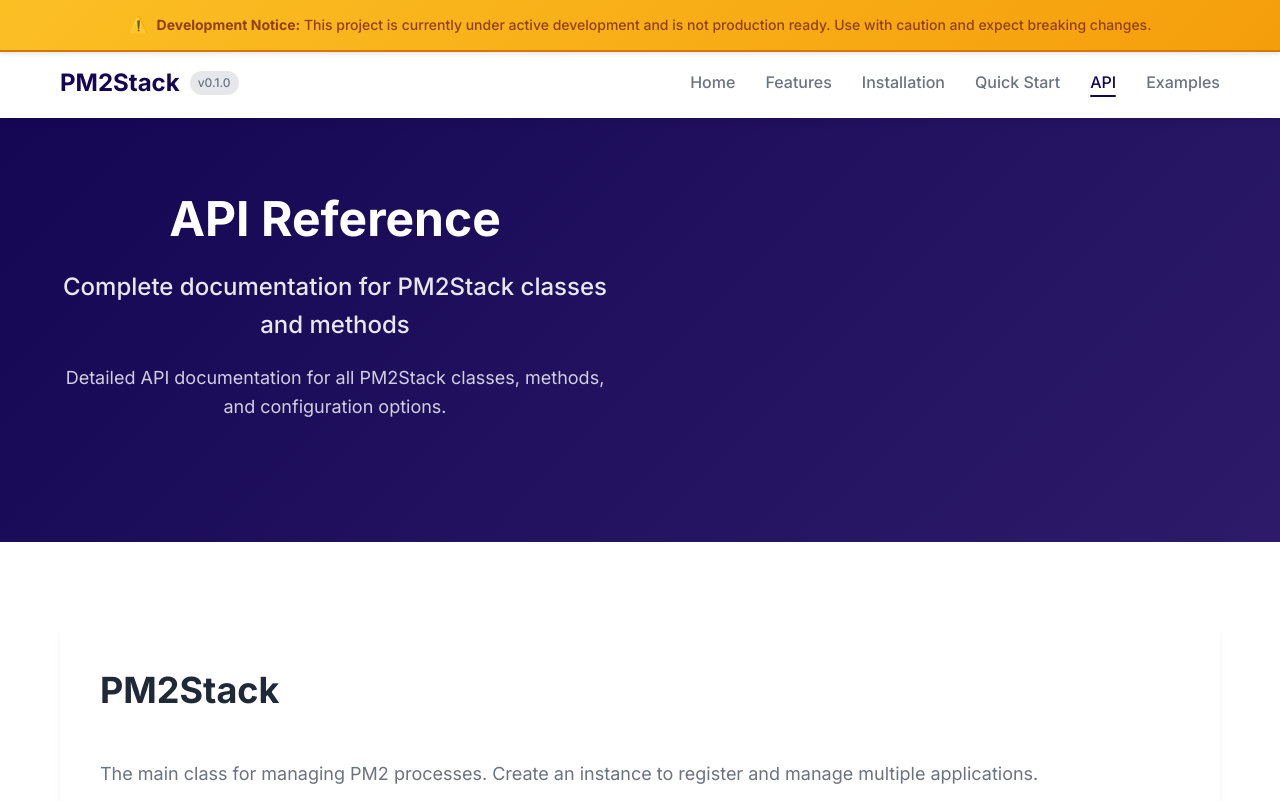
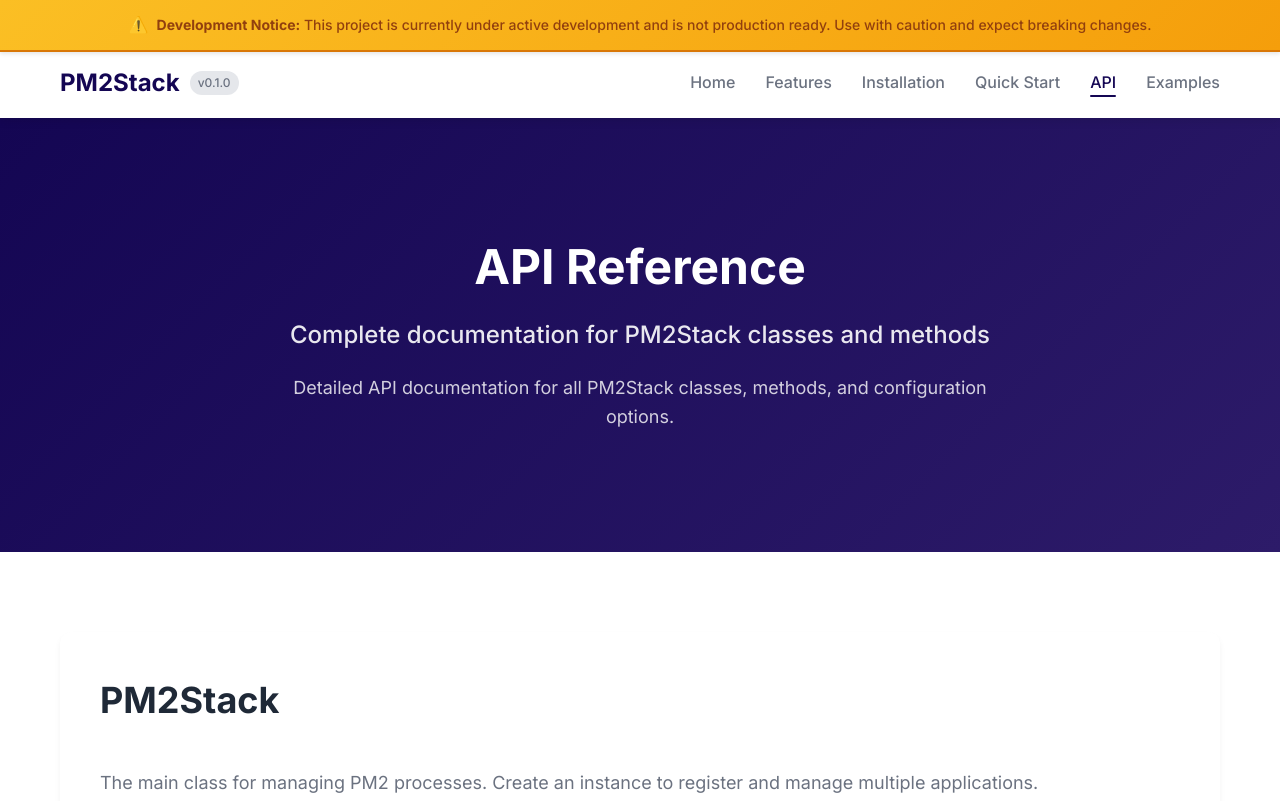
Before and after one commit to ron-dadon/pm2-stack, a website built with Vite: page docs/api.html in a window 1280 px wide. Shown: the top 801 px of the page. Built offline with nearby package versions, Linux system fonts and the light colour scheme.

Commit message:
center hero titles

```diff
--- a/docs/api.html
+++ b/docs/api.html
@@ -47,15 +47,12 @@
   </nav>
 
   <main>
-    <section class="hero"
-      style="background: linear-gradient(135deg, #140653 0%, #2d1b69 100%); color: white; padding: 120px 0 80px; margin-top: 70px;">
+    <section class="hero hero-centered">
       <div class="container">
-        <div class="hero-content" style="text-align: center;">
-          <h1 class="hero-title" style="font-size: 48px; font-weight: 700; margin-bottom: 20px;">API Reference</h1>
-          <p class="hero-subtitle" style="font-size: 24px; font-weight: 500; margin-bottom: 20px; opacity: 0.9;">
-            Complete documentation for PM2Stack classes and methods</p>
-          <p class="hero-description"
-            style="font-size: 18px; margin-bottom: 40px; opacity: 0.8; line-height: 1.6; max-width: 800px; margin-left: auto; margin-right: auto;">
+        <div class="hero-content">
+          <h1 class="hero-title">API Reference</h1>
+          <p class="hero-subtitle">Complete documentation for PM2Stack classes and methods</p>
+          <p class="hero-description">
             Detailed API documentation for all PM2Stack classes, methods, and configuration options.
           </p>
         </div>
--- a/docs/styles.css
+++ b/docs/styles.css
@@ -159,6 +159,14 @@ body {
   grid-template-columns: 1fr 1fr;
   gap: 60px;
   align-items: center;
+}
+
+/* Single column hero layout for pages without code examples */
+.hero.hero-centered .container {
+  display: block;
+  text-align: center;
+  max-width: 800px;
+  margin: 0 auto;
 }
 
 .hero-title {
```
Also changed, not shown: docs/examples.html (+5 -8 lines).
